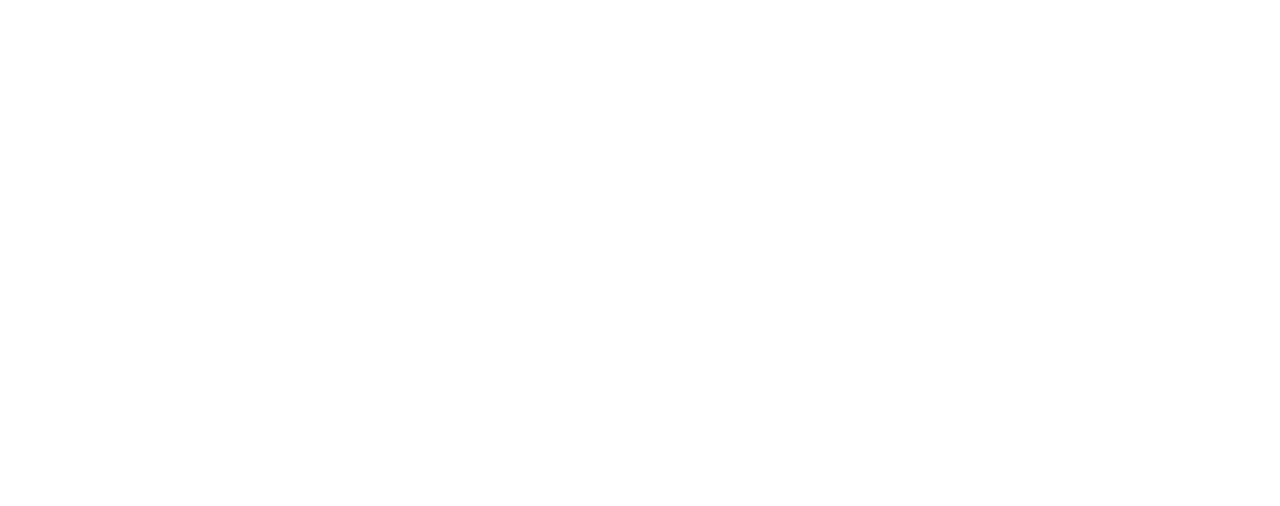
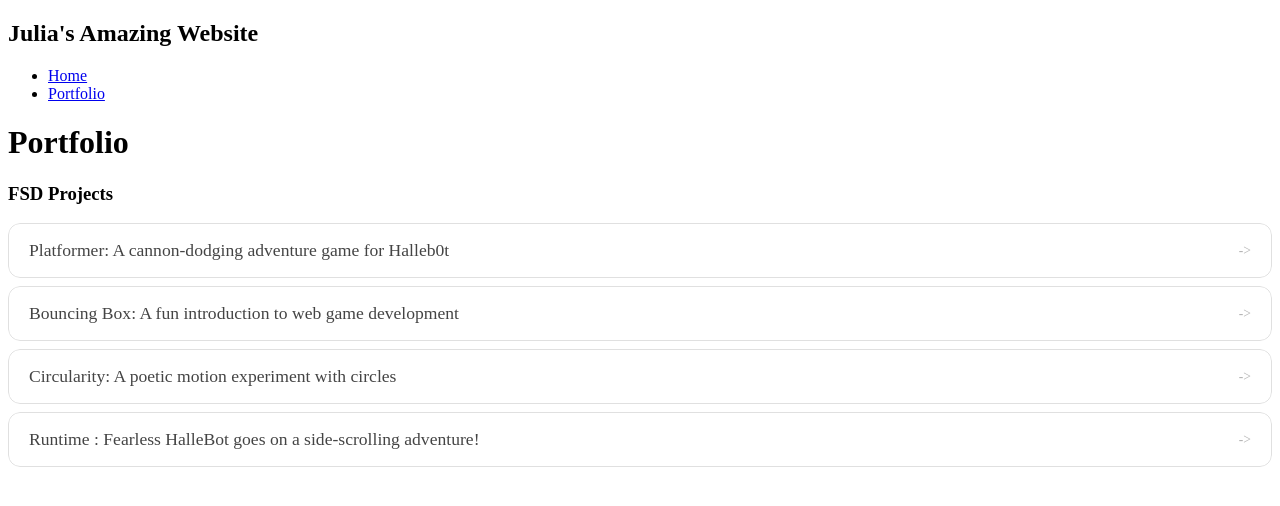
Before and after one commit to juliajarrah-byte/juliajarrah-byte.github.io, a plain HTML site: page index.html in a window 1280 px wide. Drawn offline with Linux system fonts and the light colour scheme.

Commit message:
worked on website

```diff
--- a/index.html
+++ b/index.html
@@ -1,16 +1,47 @@
 <!DOCTYPE html>
 <html>
+<head>
+ <title>Julia's Amazing Website</title>
+ <link rel="stylesheet" href="style.css" />
+</head>
+<body>
+<!-- All content goes here -->
+<div id="all-contents">
+  <nav>
+   <h1>Julia's Amazing Website</h1>
+   <ul id="nav-ul">
+    <li class="nav-li">
+      <a href="index.html">Home</a>
+    </li>
+    <li class="nav-li">
+      <a href="portfolio.html">Portfolio</a>
+    </li>
+   </ul>
+ </nav>
 
-<head>
-  <title>CHANGE ME</title>
-</head>
+  <main>
+    <div class="content">
+      <h1>Portfolio</h1>
+      <h3>FSD Projects</h3>
+      <ul id="portfolio">
+        <li>
+<a href="fsd-projects/platformer/">Platformer: A cannon-dodging adventure game for Halleb0t</a>
+</li>
+<li>
+<a href="fsd-projects/bouncing-box/">Bouncing Box: A fun introduction to web game development</a>
+</li>
+<li>
+<a href="fsd-projects/circularity/">Circularity: A poetic motion experiment with circles</a>
+</li>
+<li>
+<a href="fsd-projects/runtime/">Runtime : Fearless HalleBot goes on a side-scrolling adventure!</a>
+</li>
+      </ul>
 
-<body>
-  <!-- All content goes here -->
-  <div id="all-contents">
+      <!-- ASD Projects will go here -->
 
-
-  </div>
+    </div>
+  </main>
+</div>
 </body>
-
 </html>
--- a/style.css
+++ b/style.css
@@ -1,17 +1,47 @@
-* {
-  box-sizing: border-box;
+/* Portfolio styles */
+.content h1 {
+color: black;
 }
+#portfolio {
+list-style: none;
+margin: 0;
+padding: 0;
+width: 100%;
+display: flex;
+flex-direction: column;
+gap: 8px;
+}
+#portfolio li {
+border-radius: 12px;
+overflow: hidden;
+}
+#portfolio a {
+display: flex;
+justify-content: space-between;
+align-items: center;
+text-decoration: none;
+color: #444;
+padding: 16px 20px;
+font-size: 1.1rem;
+font-weight: 500;
+background: #fff;
+border: 1px solid #e0e0e0;
+border-radius: 12px;
+transition: background 0.25s ease, color 0.25s ease, transform 0.25s ease;
+}
+#portfolio a:hover {
+background: #000;
+color: #fff;
+transform: translateX(4px);
+}
+#portfolio a::after {
+content: "->";
+font-size: 0.85rem;
+opacity: 0.4;
+transition: opacity 0.25s ease;
 
-body {
-  margin: 0;
-  background: #947706;
-  color: #222;
-  font-family: "Helvetica Neue", Arial, sans-serif;
+white-space: nowrap;
 }
-
-#all-contents {
-  max-width: 1500px;
-  min-height: 100vh;
-  margin: 0 auto;
-  padding: 32px 40px;
+#portfolio a:hover::after {
+opacity: 1;
 }
```
